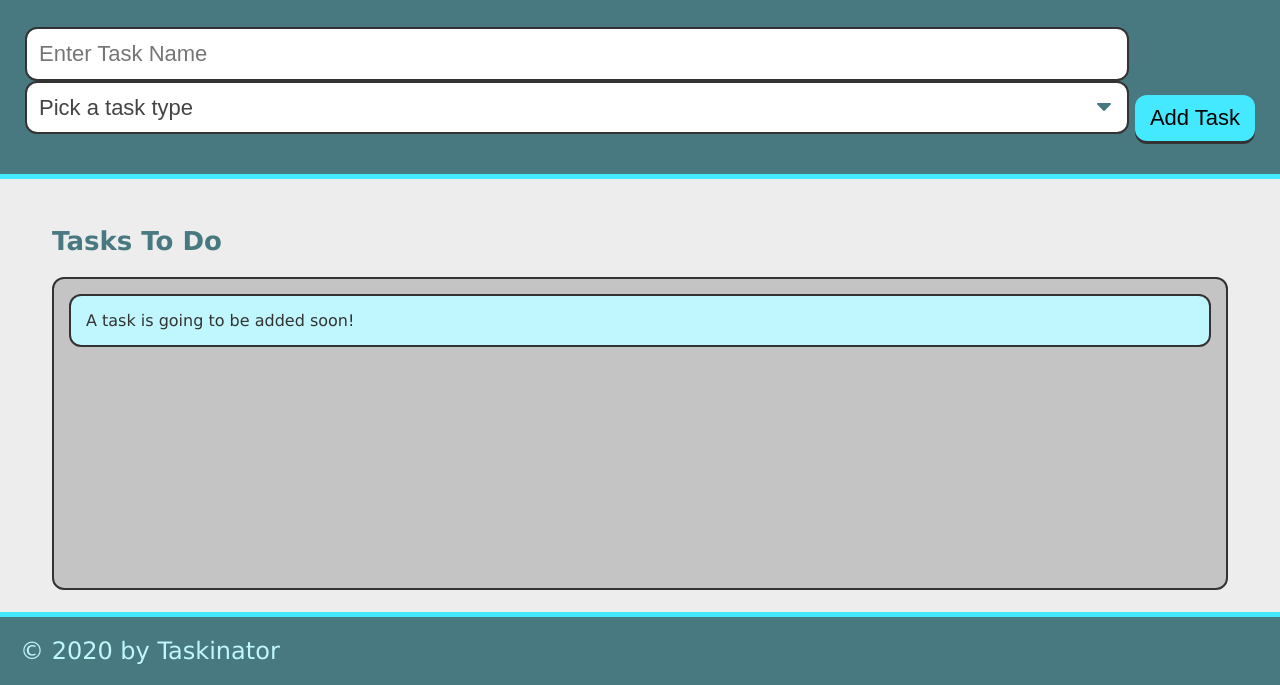
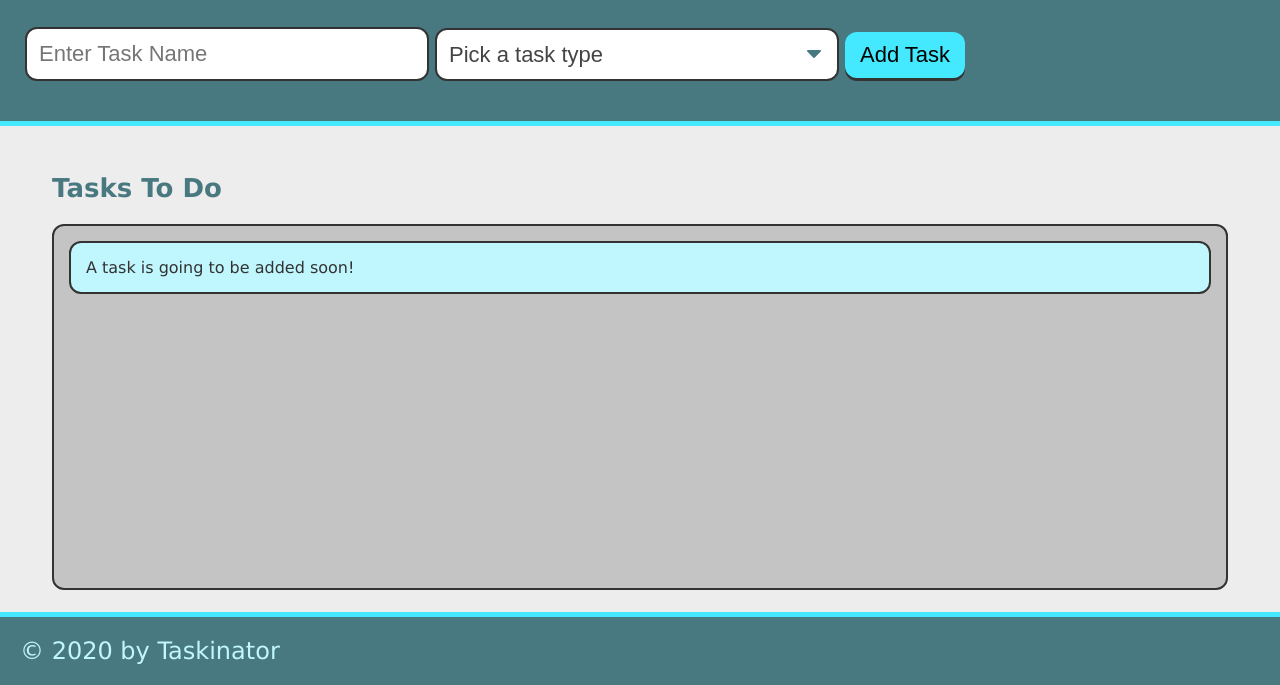
Before and after one commit to jendevane/taskinator, a plain HTML site: page index.html in a window 1280 px wide. Shown: the part 115-800 px from the top of the page. Drawn offline with Linux system fonts and the light colour scheme.

Commit message:
task-bar

```diff
--- a/assets/js/script.js
+++ b/assets/js/script.js
@@ -1,12 +1,14 @@
 
 console.dir (window.document);
-var buttonE1=document.querySelector("#save-task");
+var formE1=document.querySelector("#task-form");
 var taskstodoE1=document.querySelector("#tasks-to-do");
-var createTaskHandler=function(){
-
+var createTaskHandler=function(event){
+    event.preventDefalt();
     var listItemEl = document.createElement("li");
     listItemEl.className = "task-item";
     listItemEl.textContent = "This is a new task.";
     taskstodoE1.appendChild(listItemEl);
+    var taskNameInput = document.querySelector("input[name='task-name']");
+    console.log(taskNameInput);
      };
-     buttonE1.addEventListener("click", createTaskHandler);
+     formE1= addEventListener("submit", createTaskHandler);
--- a/index.html
+++ b/index.html
@@ -13,16 +13,19 @@
       <p>Click the button below to add a new task!</p>
       <form id="task-form">
         <div class="form-group">
-        <input type="text"name="task-name" placeholder="Enter Task Name"/>
-        <select name= "task-type" class="select-dropdown">
-        <option value="" disabled selected> Pick a task type</option>
+          <input type="text" name="task-name" placeholder="Enter Task Name" />
+        </div>
+        <div class="form-group">
+          <select name="task-type" class="select-dropdown">
+            <option value="" disabled selected>Pick a task type</option>
             <option value="Print">Print</option>
-            <option value= "Web">Web</option>
+            <option value="Web">Web</option>
             <option value="Mobile">Mobile</option>
-            </select>
-
-            </div>
+          </select>
+        </div>
+        <div class="form-group">
           <button class="btn" id="save-task">Add Task</button>
+        </div>
       </form>
     </header>
     <main class="page-content">
```
